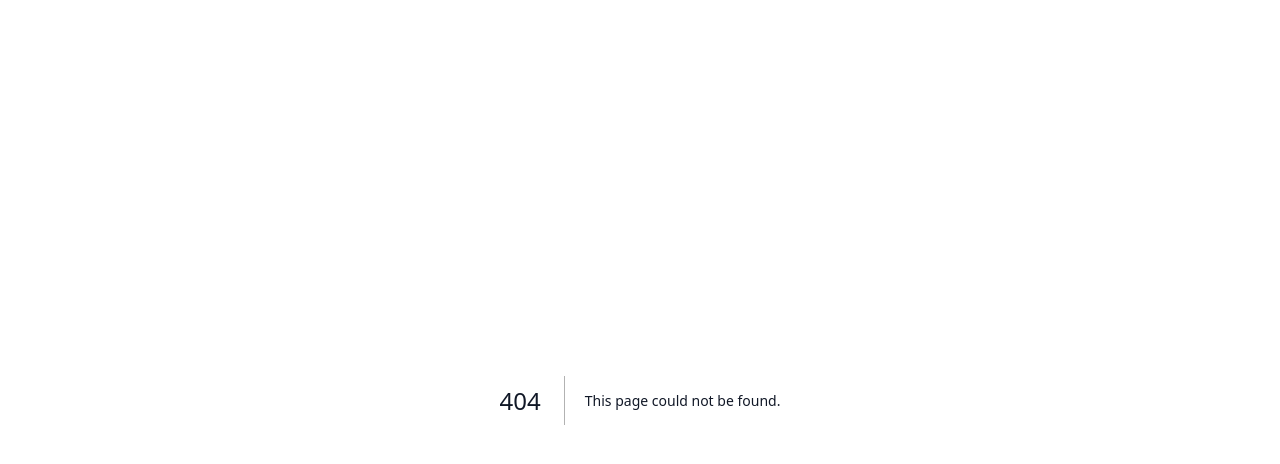
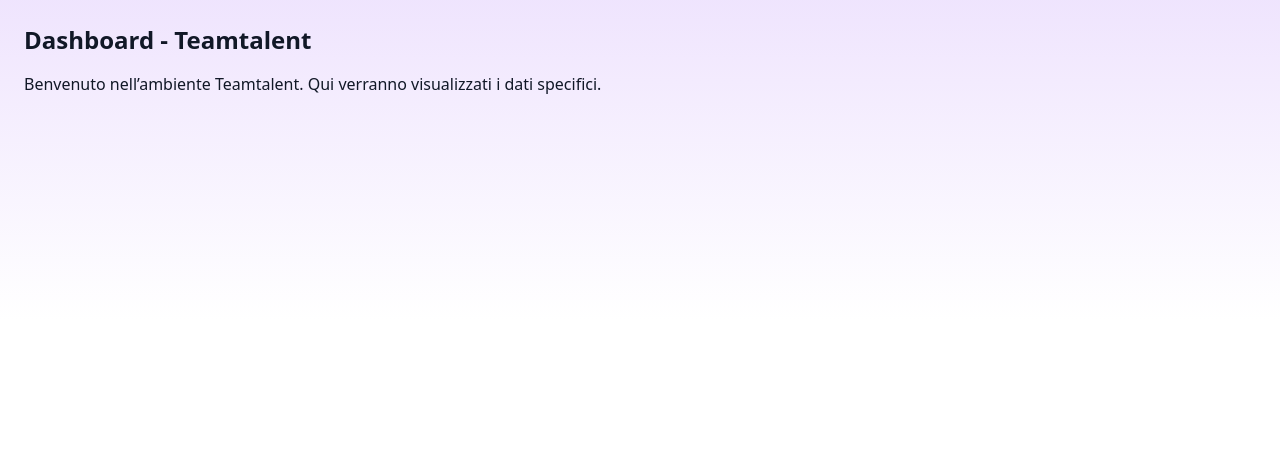
Before and after one commit to DCarloneUP/september, a Next.js app: page /teamtalent in a window 1280 px wide. Before the commit this address had no page. Shown: the top 464 px of the page. Built offline with nearby package versions, Linux system fonts and the light colour scheme.

Commit message:
Create page.tsx

```diff
--- /dev/null
+++ b/app/teamtalent/page.tsx
@@ -0,0 +1,8 @@
+export default function TeamtalentDashboard() {
+  return (
+    <div className="p-6">
+      <h1 className="text-2xl font-bold">Dashboard - Teamtalent</h1>
+      <p className="mt-4">Benvenuto nell’ambiente Teamtalent. Qui verranno visualizzati i dati specifici.</p>
+    </div>
+  );
+}
```
